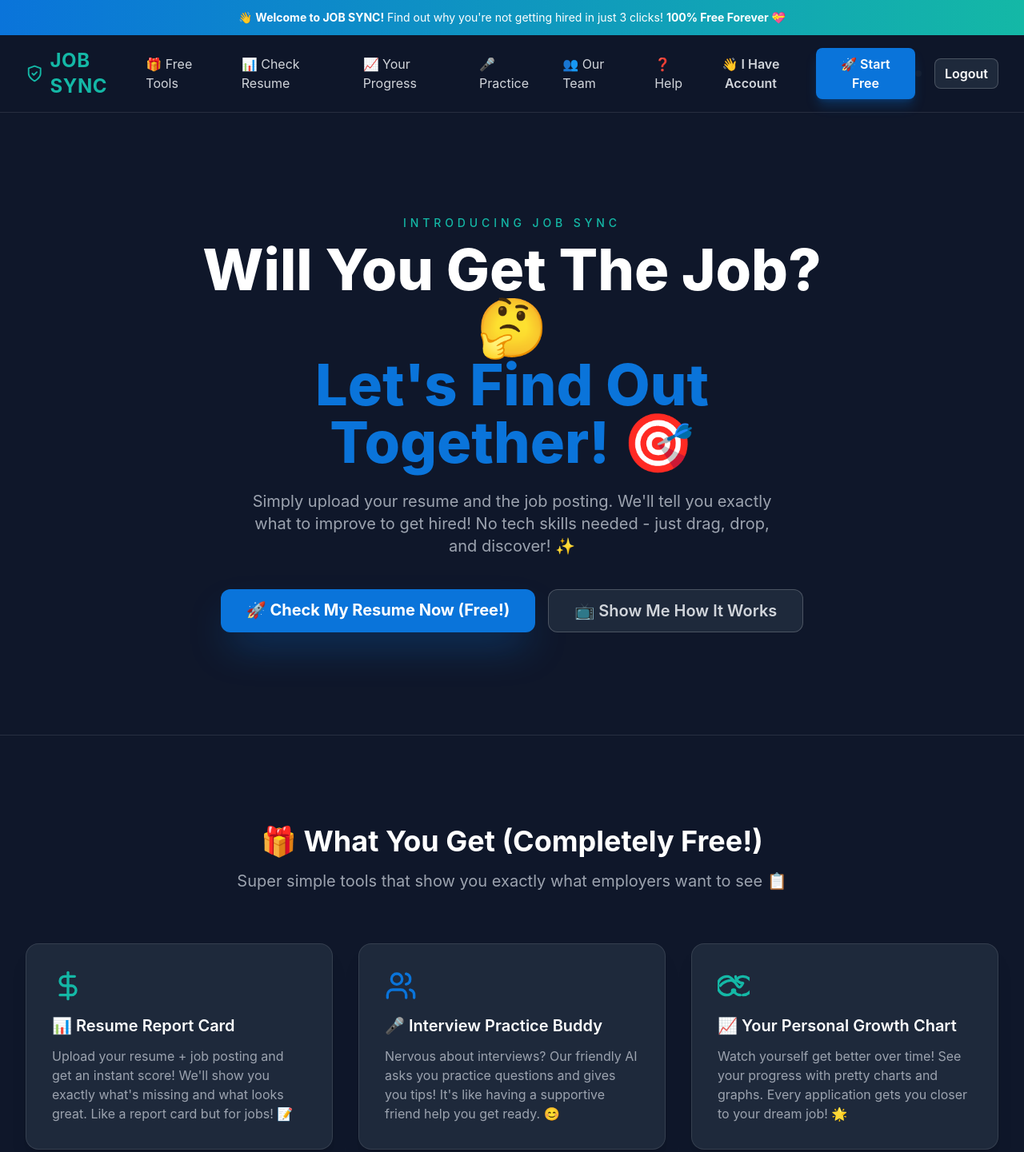
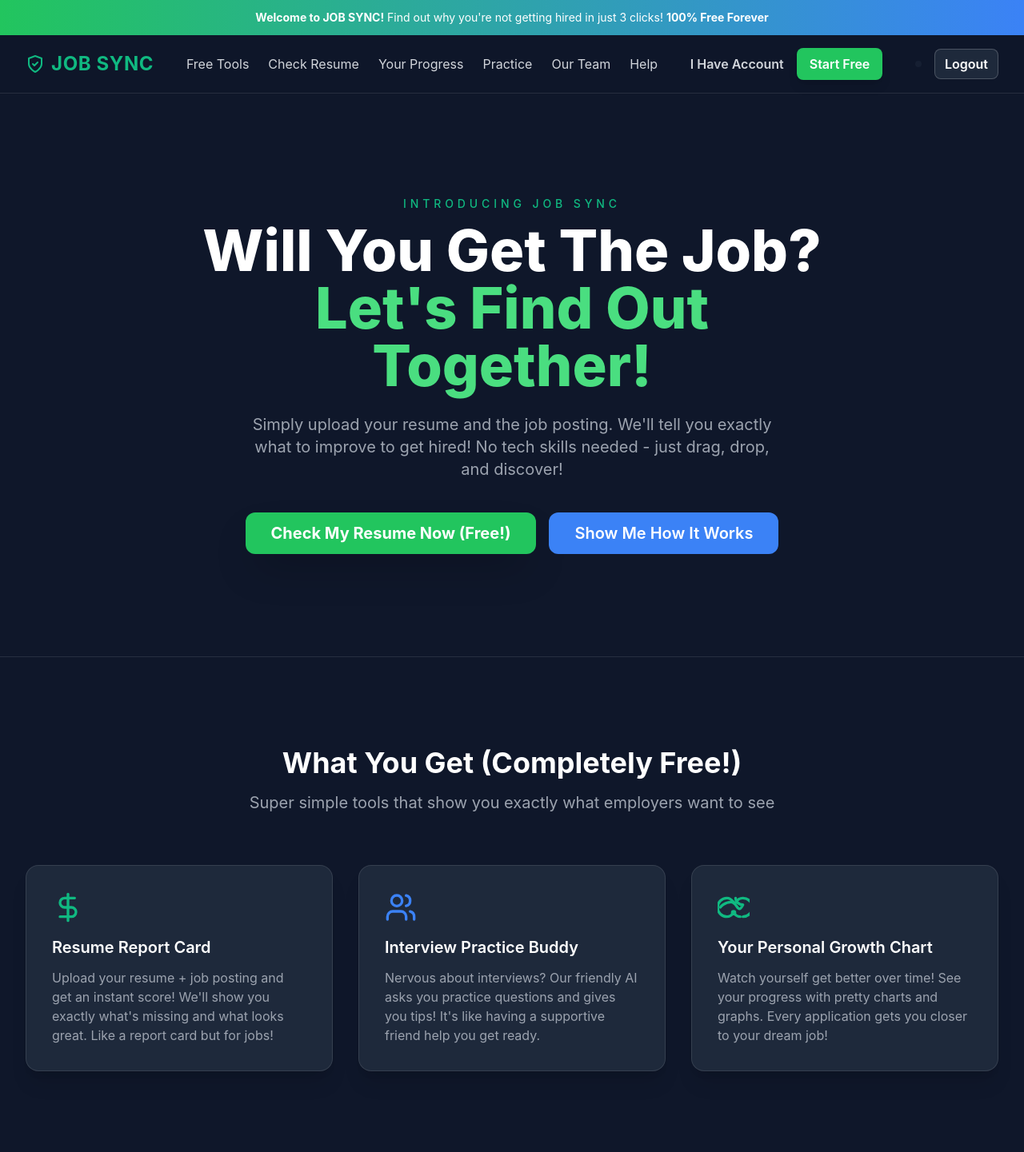
Before and after one commit to navniwr533/JobSync_, a plain HTML site: page index.html in a window 1280 px wide. Shown: the top 1441 px of the page at 80% size. Drawn offline with nearby package versions, Linux system fonts and the light colour scheme.

Commit message:
Remove emojis and make colors more noob-friendly
- Removed ALL emojis from interface
- Changed color scheme to friendlier blues and greens
- Updated primary buttons to green (Start Free)
- Changed navigation hover to green
- Made hero section green accent instead of complex blue
- Updated welcome banner to green-blue gradient
- Simplified color palette for better accessibility
- Made UI less overwhelming for beginners

```diff
--- a/index.html
+++ b/index.html
@@ -3,7 +3,7 @@
   <head>
     <meta charset="UTF-8" />
     <meta name="viewport" content="width=device-width, initial-scale=1.0" />
-  <title>JOB SYNC — Super Simple Job Helper 😊</title>
+  <title>JOB SYNC — Super Simple Job Helper</title>
     <!-- Load Tailwind CSS -->
     <script src="https://cdn.tailwindcss.com"></script>
     <!-- Chart.js for Data Visualization -->
@@ -16,10 +16,12 @@
         theme: {
           extend: {
             colors: {
-              "primary-blue": "#0A74DA", // Strong Blue for CTAs
-              "primary-dark": "#0F172A", // Slate/Dark Blue for background
-              "secondary-teal": "#14B8A6", // Teal for accents
-              "card-bg": "#1E293B", // Dark Slate for cards
+              "primary-blue": "#3B82F6", // Friendly Blue
+              "primary-dark": "#0F172A", // Dark background
+              "secondary-teal": "#10B981", // Friendly Green
+              "card-bg": "#1E293B", // Card background
+              "accent-purple": "#8B5CF6", // Gentle Purple
+              "warm-orange": "#F59E0B", // Warm Orange
             },
             fontFamily: {
               sans: ["Inter", "sans-serif"],
@@ -101,11 +103,11 @@
     </div>
 
     <!-- Super Friendly Welcome Banner -->
-    <div class="bg-gradient-to-r from-primary-blue to-secondary-teal text-white py-3">
+    <div class="bg-gradient-to-r from-green-500 to-blue-500 text-white py-3">
       <div class="max-w-7xl mx-auto px-4 text-center">
         <p class="text-sm">
-          👋 <strong>Welcome to JOB SYNC!</strong> Find out why you're not getting hired in just 3 clicks!
-          <span class="font-bold">100% Free Forever</span> 💝
+          <strong>Welcome to JOB SYNC!</strong> Find out why you're not getting hired in just 3 clicks!
+          <span class="font-bold">100% Free Forever</span>
         </p>
       </div>
     </div>
@@ -142,22 +144,22 @@
 
         <!-- Desktop Links -->
         <nav class="hidden md:flex space-x-6 text-gray-300">
-          <a href="#features" class="hover:text-primary-blue transition"
-            >🎁 Free Tools</a
+          <a href="#features" class="hover:text-green-400 transition"
+            >Free Tools</a
           >
-          <a href="#resume-analysis" class="hover:text-primary-blue transition"
-            >📊 Check Resume</a
+          <a href="#resume-analysis" class="hover:text-green-400 transition"
+            >Check Resume</a
           >
-          <a href="#dashboard" class="hover:text-primary-blue transition"
-            >📈 Your Progress</a
+          <a href="#dashboard" class="hover:text-green-400 transition"
+            >Your Progress</a
           >
-          <a href="#interview-prep" class="hover:text-primary-blue transition"
-            >🎤 Practice</a
+          <a href="#interview-prep" class="hover:text-green-400 transition"
+            >Practice</a
           >
-          <a href="#team" class="hover:text-primary-blue transition"
-            >👥 Our Team</a
+          <a href="#team" class="hover:text-green-400 transition"
+            >Our Team</a
           >
-          <a href="#faq" class="hover:text-primary-blue transition">❓ Help</a>
+          <a href="#faq" class="hover:text-green-400 transition">Help</a>
         </nav>
 
         <!-- Auth Controls (Login/Signup/Profile) -->
@@ -166,13 +168,13 @@
             id="login-button"
             class="text-gray-300 hover:text-primary-blue transition font-semibold"
           >
-            👋 I Have Account
+            I Have Account
           </button>
           <button
             id="signup-button"
-            class="bg-primary-blue hover:bg-primary-blue/90 text-white font-semibold py-2 px-4 rounded-lg transition duration-300 shadow-lg shadow-primary-blue/30"
+            class="bg-green-500 hover:bg-green-600 text-white font-semibold py-2 px-4 rounded-lg transition duration-300 shadow-lg"
           >
-            🚀 Start Free
+            Start Free
           </button>
         </div>
 
@@ -360,26 +362,26 @@
           <h1
             class="text-4xl sm:text-6xl md:text-7xl font-extrabold leading-tight mb-6"
           >
-            Will You Get The Job? 🤔
-            <br><span class="text-primary-blue">Let's Find Out Together! 🎯</span>
+            Will You Get The Job?
+            <br><span class="text-green-400">Let's Find Out Together!</span>
           </h1>
           <p class="text-lg md:text-xl text-gray-400 mb-10 max-w-2xl mx-auto">
-            Simply upload your resume and the job posting. We'll tell you exactly what to improve to get hired! No tech skills needed - just drag, drop, and discover! ✨
+            Simply upload your resume and the job posting. We'll tell you exactly what to improve to get hired! No tech skills needed - just drag, drop, and discover!
           </p>
           <div
             class="flex flex-col sm:flex-row justify-center space-y-4 sm:space-y-0 sm:space-x-4"
           >
             <a
               href="#resume-analysis"
-              class="bg-primary-blue hover:bg-primary-blue/90 text-white text-xl font-bold py-3 px-8 rounded-xl transition duration-300 transform hover:scale-[1.02] shadow-2xl shadow-primary-blue/40"
+              class="bg-green-500 hover:bg-green-600 text-white text-xl font-bold py-3 px-8 rounded-xl transition duration-300 transform hover:scale-[1.02] shadow-2xl"
             >
-              🚀 Check My Resume Now (Free!)
+              Check My Resume Now (Free!)
             </a>
             <a
               href="#features"
-              class="bg-card-bg hover:bg-card-bg/80 text-gray-300 text-xl font-semibold py-3 px-8 rounded-xl border border-white/20 transition duration-300 transform hover:scale-[1.02]"
+              class="bg-blue-500 hover:bg-blue-600 text-white text-xl font-semibold py-3 px-8 rounded-xl transition duration-300 transform hover:scale-[1.02]"
             >
-              📺 Show Me How It Works
+              Show Me How It Works
             </a>
           </div>
         </div>
@@ -389,10 +391,10 @@
       <section id="features" class="py-20 md:py-28 bg-primary-dark">
         <div class="max-w-7xl mx-auto px-4 sm:px-6 lg:px-8">
           <h2 class="text-3xl sm:text-4xl font-bold text-center mb-4">
-            🎁 What You Get (Completely Free!)
+            What You Get (Completely Free!)
           </h2>
           <p class="text-xl text-gray-400 text-center mb-16">
-            Super simple tools that show you exactly what employers want to see 📋
+            Super simple tools that show you exactly what employers want to see
           </p>
 
           <div class="grid md:grid-cols-3 gap-8">
@@ -416,10 +418,10 @@
                 <path d="M17 5H9.5a3.5 3.5 0 0 0 0 7h5a3.5 3.5 0 0 1 0 7H6" />
               </svg>
               <h3 class="text-xl font-semibold mb-3">
-                📊 Resume Report Card
+                Resume Report Card
               </h3>
               <p class="text-gray-400">
-                Upload your resume + job posting and get an instant score! We'll show you exactly what's missing and what looks great. Like a report card but for jobs! 📝
+                Upload your resume + job posting and get an instant score! We'll show you exactly what's missing and what looks great. Like a report card but for jobs!
               </p>
             </div>
 
@@ -445,10 +447,10 @@
                 <path d="M16 3.13a4 4 0 0 1 0 7.75" />
               </svg>
               <h3 class="text-xl font-semibold mb-3">
-                🎤 Interview Practice Buddy
+                Interview Practice Buddy
               </h3>
               <p class="text-gray-400">
-                Nervous about interviews? Our friendly AI asks you practice questions and gives you tips! It's like having a supportive friend help you get ready. 😊
+                Nervous about interviews? Our friendly AI asks you practice questions and gives you tips! It's like having a supportive friend help you get ready.
               </p>
             </div>
 
@@ -474,9 +476,9 @@
                   d="M17 19c-1 0-3 0-5-3-2 3-4 3-5 3a7 7 0 0 1 0-14c4 0 5 4 6 4s1-4 6-4a7 7 0 0 1 0 14"
                 />
               </svg>
-              <h3 class="text-xl font-semibold mb-3">📈 Your Personal Growth Chart</h3>
+              <h3 class="text-xl font-semibold mb-3">Your Personal Growth Chart</h3>
               <p class="text-gray-400">
-                Watch yourself get better over time! See your progress with pretty charts and graphs. Every application gets you closer to your dream job! 🌟
+                Watch yourself get better over time! See your progress with pretty charts and graphs. Every application gets you closer to your dream job!
               </p>
             </div>
           </div>
@@ -494,7 +496,7 @@
             >Success Stories</span
           >
           <h2 class="text-3xl sm:text-4xl font-bold mb-12">
-            😍 People Love JOB SYNC!
+            People Love JOB SYNC!
           </h2>
 
           <div class="grid md:grid-cols-3 gap-8">
@@ -503,7 +505,7 @@
               class="bg-primary-dark p-6 rounded-xl shadow-lg border border-secondary-teal/30 hover:shadow-secondary-teal/20 transition duration-300 transform hover:scale-[1.03]"
             >
               <p class="text-lg italic text-gray-300 mb-4">
-                "This tool saved me SO much time! I went from getting rejected to getting interviews in just 2 weeks! 🎉"
+                "This tool saved me SO much time! I went from getting rejected to getting interviews in just 2 weeks!"
               </p>
               <div class="flex items-center justify-center">
                 <div
@@ -585,10 +587,10 @@
                 <line x1="16" y1="17" x2="8" y2="17"/>
                 <polyline points="10,9 9,9 8,9"/>
               </svg>
-              <h3 class="text-2xl font-bold text-white mb-4">Ready to Check Your Resume? 🚀</h3>
+              <h3 class="text-2xl font-bold text-white mb-4">Ready to Check Your Resume?</h3>
               <p class="text-gray-400 mb-6">Create a free account and see if your resume will get you hired! Takes less than 30 seconds ⏰</p>
               <button id="resume-login-btn" class="bg-primary-blue hover:bg-primary-blue/90 text-white px-8 py-3 rounded-lg font-semibold transition">
-                ✨ Start Free Analysis
+                Start Free Analysis
               </button>
             </div>
           </div>
@@ -598,10 +600,10 @@
           <div class="md:grid md:grid-cols-2 md:gap-16 items-center">
             <div class="order-2 md:order-1">
               <h2 class="text-3xl sm:text-4xl font-bold mb-4 text-primary-blue">
-                🎯 Your Resume Report Card
+                Your Resume Report Card
               </h2>
               <p class="text-lg text-gray-400 mb-8">
-                Find out exactly why you're not getting interviews! Just upload your resume and a job posting - we'll do the rest in seconds! ⚡
+                Find out exactly why you're not getting interviews! Just upload your resume and a job posting - we'll do the rest in seconds!
               </p>
 
               <div class="space-y-6">
```
